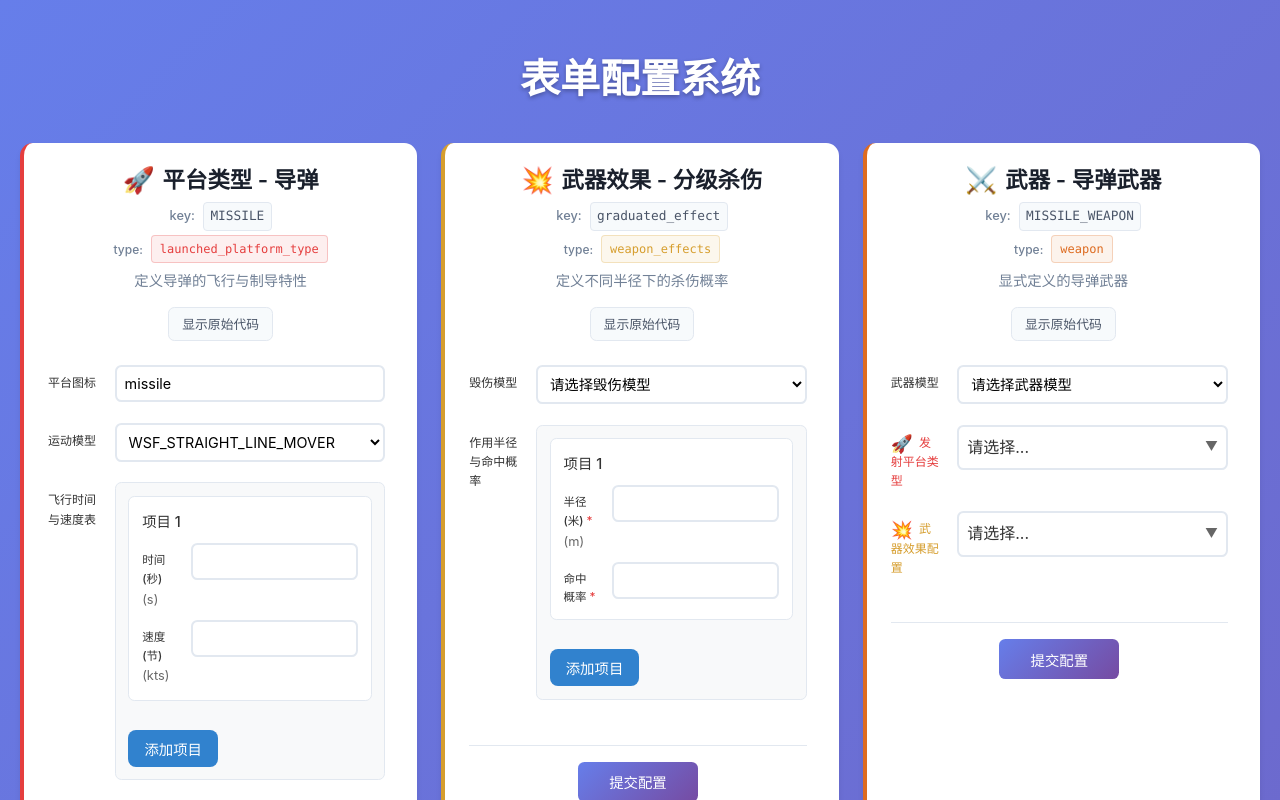
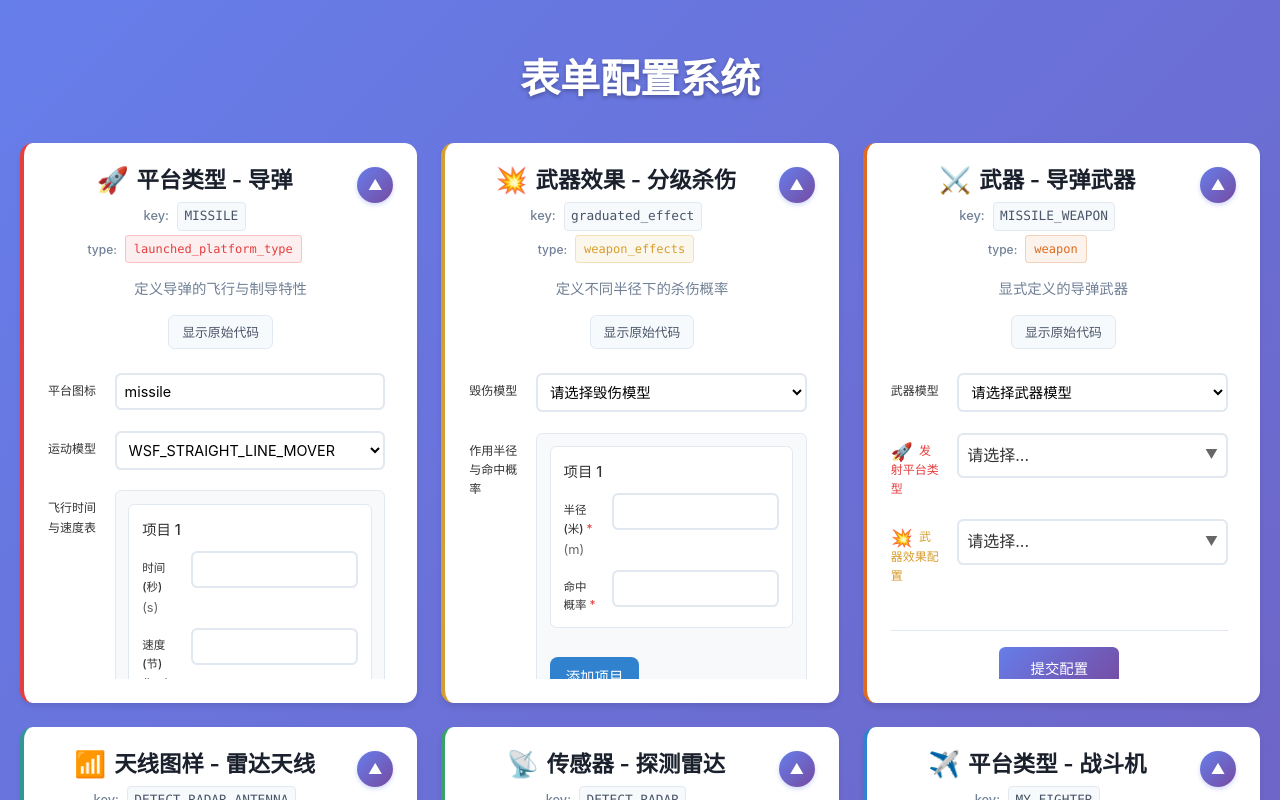
Before and after one commit to wllzhang/AFYamlFrom, a React (Create React App) app: page / in a window 1280 px wide. Shown: the top 800 px of the page. Built offline with nearby package versions, Linux system fonts and the light colour scheme.

Commit message:
增加折叠

```diff
--- a/src/components/DynamicForm.css
+++ b/src/components/DynamicForm.css
@@ -4,7 +4,8 @@
   border-radius: 0.8rem;
   box-shadow: 0 4px 6px -1px rgba(0, 0, 0, 0.1);
   padding: 1.5rem;
-  height: 95vh;
+  height: auto;
+  max-height: 70vh;
   display: flex;
   flex-direction: column;
   cursor: move;
@@ -47,6 +48,46 @@
   text-align: center;
   margin-bottom: 1.5rem;
   flex-shrink: 0;
+}
+
+/* 表单头部顶部区域（包含标题和折叠按钮） */
+.form-header-top {
+  display: flex;
+  align-items: flex-start;
+  justify-content: space-between;
+  gap: 1rem;
+  margin-bottom: 0.5rem;
+}
+
+.form-title-section {
+  flex: 1;
+}
+
+/* 折叠按钮 */
+.collapse-button {
+  background: linear-gradient(135deg, #667eea 0%, #764ba2 100%);
+  color: white;
+  border: none;
+  width: 36px;
+  height: 36px;
+  border-radius: 50%;
+  cursor: pointer;
+  transition: all 0.3s ease;
+  display: flex;
+  align-items: center;
+  justify-content: center;
+  font-size: 0.9rem;
+  flex-shrink: 0;
+  box-shadow: 0 2px 4px rgba(102, 126, 234, 0.3);
+}
+
+.collapse-button:hover {
+  transform: scale(1.1);
+  box-shadow: 0 4px 8px rgba(102, 126, 234, 0.4);
+}
+
+.collapse-button:active {
+  transform: scale(0.95);
 }
 
 .form-title {
@@ -171,6 +212,21 @@
   overflow-x: hidden;
   flex: 1;
   padding-right: 0.5rem;
+  max-height: 50vh;
+  animation: slideDown 0.3s ease-out;
+}
+
+@keyframes slideDown {
+  from {
+    opacity: 0;
+    max-height: 0;
+    transform: translateY(-10px);
+  }
+  to {
+    opacity: 1;
+    max-height: 50vh;
+    transform: translateY(0);
+  }
 }
 
 /* 表单滚动条样式 */
--- a/src/components/DynamicForm.js
+++ b/src/components/DynamicForm.js
@@ -22,6 +22,7 @@ const DynamicForm = ({ formConfig, rawYamlText, allForms = [] }) => {
   const [isSubmitting, setIsSubmitting] = useState(false);
   const [submitMessage, setSubmitMessage] = useState('');
   const [showRawCode, setShowRawCode] = useState(false);
+  const [isCollapsed, setIsCollapsed] = useState(false);
 
   // 初始化表单数据
   const initializeFormData = useCallback((form) => {
@@ -232,6 +233,8 @@ const DynamicForm = ({ formConfig, rawYamlText, allForms = [] }) => {
       } : {}}
     >
       <div className="form-header">
+        <div className="form-header-top">
+          <div className="form-title-section">
             <h2 className="form-title">
               {formConfig.type && (
                 <span className="form-title-icon">{getTypeIcon(formConfig.type)}</span>
@@ -257,6 +260,20 @@ const DynamicForm = ({ formConfig, rawYamlText, allForms = [] }) => {
                 </span>
               </div>
             )}
+          </div>
+          <button
+            type="button"
+            onClick={() => setIsCollapsed(!isCollapsed)}
+            className="collapse-button"
+            aria-label={isCollapsed ? '展开表单' : '折叠表单'}
+            title={isCollapsed ? '展开表单' : '折叠表单'}
+          >
+            {isCollapsed ? '▼' : '▲'}
+          </button>
+        </div>
+
+        {!isCollapsed && (
+          <>
             {formConfig.description && (
               <p className="form-description">{formConfig.description}</p>
             )}
@@ -267,9 +284,11 @@ const DynamicForm = ({ formConfig, rawYamlText, allForms = [] }) => {
             >
               {showRawCode ? '隐藏原始代码' : '显示原始代码'}
             </button>
+          </>
+        )}
       </div>
 
-      {showRawCode && (
+      {!isCollapsed && showRawCode && (
         <div className="raw-code-container">
           <pre className="raw-code">
             <code>{getCurrentFormRawCode}</code>
@@ -277,6 +296,7 @@ const DynamicForm = ({ formConfig, rawYamlText, allForms = [] }) => {
         </div>
       )}
 
+      {!isCollapsed && (
         <form onSubmit={handleSubmit} className="dynamic-form" role="form" aria-label={formConfig.title}>
         {formConfig.fields.map(field => (
           <div key={field.name}>
@@ -304,6 +324,7 @@ const DynamicForm = ({ formConfig, rawYamlText, allForms = [] }) => {
           </div>
         )}
         </form>
+      )}
     </div>
   );
 };
```
Lines whose indentation alone changed are shown as unchanged.
